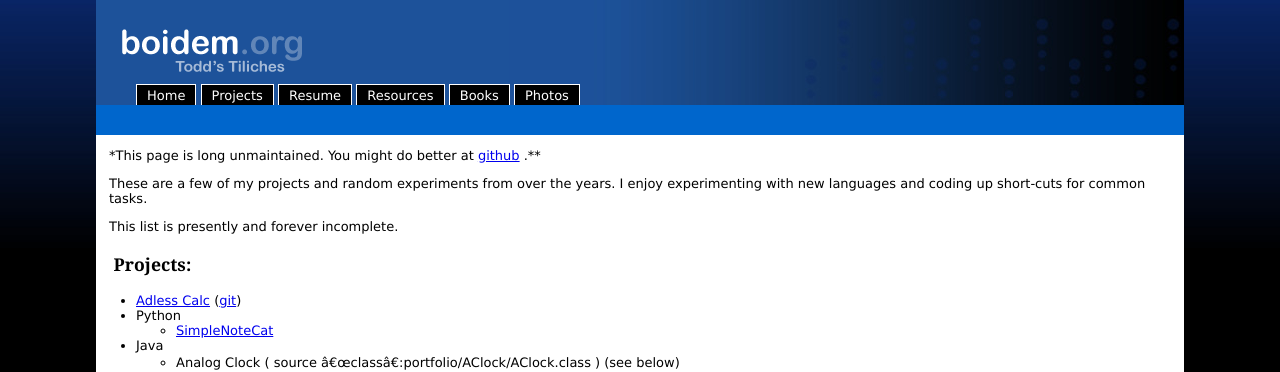
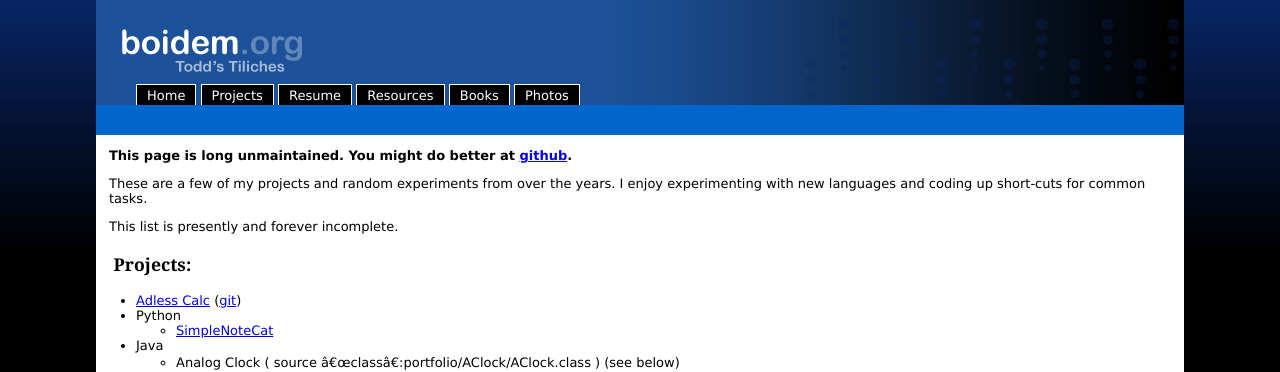
Before and after one commit to toddfoster/toddfoster.github.com, a Jekyll site: the page built from softwareProjects.md, in a window 1280 px wide. Shown: the top 372 px of the page. Built offline with Jekyll 4.4.1, drawn with Linux system fonts in a browser that asks for light colours.

Commit message:
Fix up broken tag

```diff
--- a/softwareProjects.md
+++ b/softwareProjects.md
@@ -3,7 +3,7 @@ title: Projects
 layout: default
 ---
 
-   *This page is long unmaintained. You might do better at [github](https://github.com/toddfoster) .**
+**This page is long unmaintained. You might do better at [github](https://github.com/toddfoster).**
 
 These are a few of my projects and random experiments from over the years. I enjoy experimenting with new languages and coding up short-cuts for common tasks.
 
```
